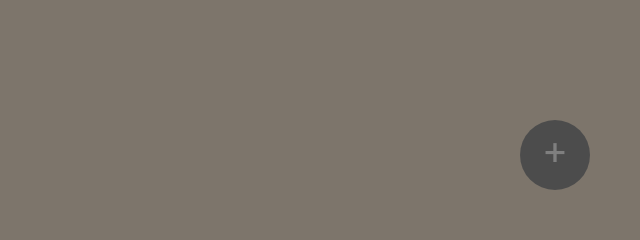
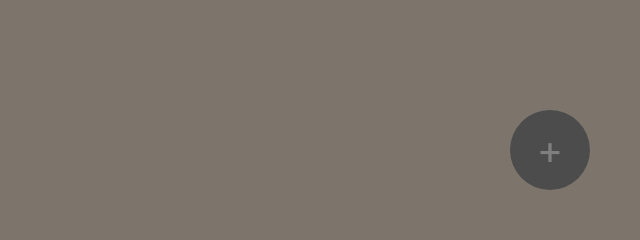
Before and after one commit to liminm/MensaMeet, a Django app: page / in a window 1280 px wide. Shown: the part 560-800 px from the top of the page, without its empty margins (640-1280 px from the left). Run offline with Django 3.2, Linux system fonts and the light colour scheme; the visitor is signed in with stand-in values (Sample User, id 1); some libraries are stand-ins or nearby versions.

Commit message:
corrected centered new meetup button not completely finished; adjustment for very large screen needed

```diff
--- a/mensameet/static/mensameet/main.css
+++ b/mensameet/static/mensameet/main.css
@@ -123,14 +123,24 @@ main {
 
 .float {
 	position: fixed;
-	width: 70px;
-	height: 70px;
+	width: 80px;
+	height: 80px;
 	bottom: 50px;
 	right: 50px;
+	padding:10px;
 	background-color: #999;
 	color: #FFF;
-	border-radius: 50px;
+	border-radius: 40px;
 	text-align: center;
+}
+
+.btn-circle.btn-xl {
+    width: 70px;
+    height: 70px;
+    padding: 10px 16px;
+    border-radius: 35px;
+    font-size: 24px;
+    line-height: 1.33;
 }
 
 .my-float {
```
